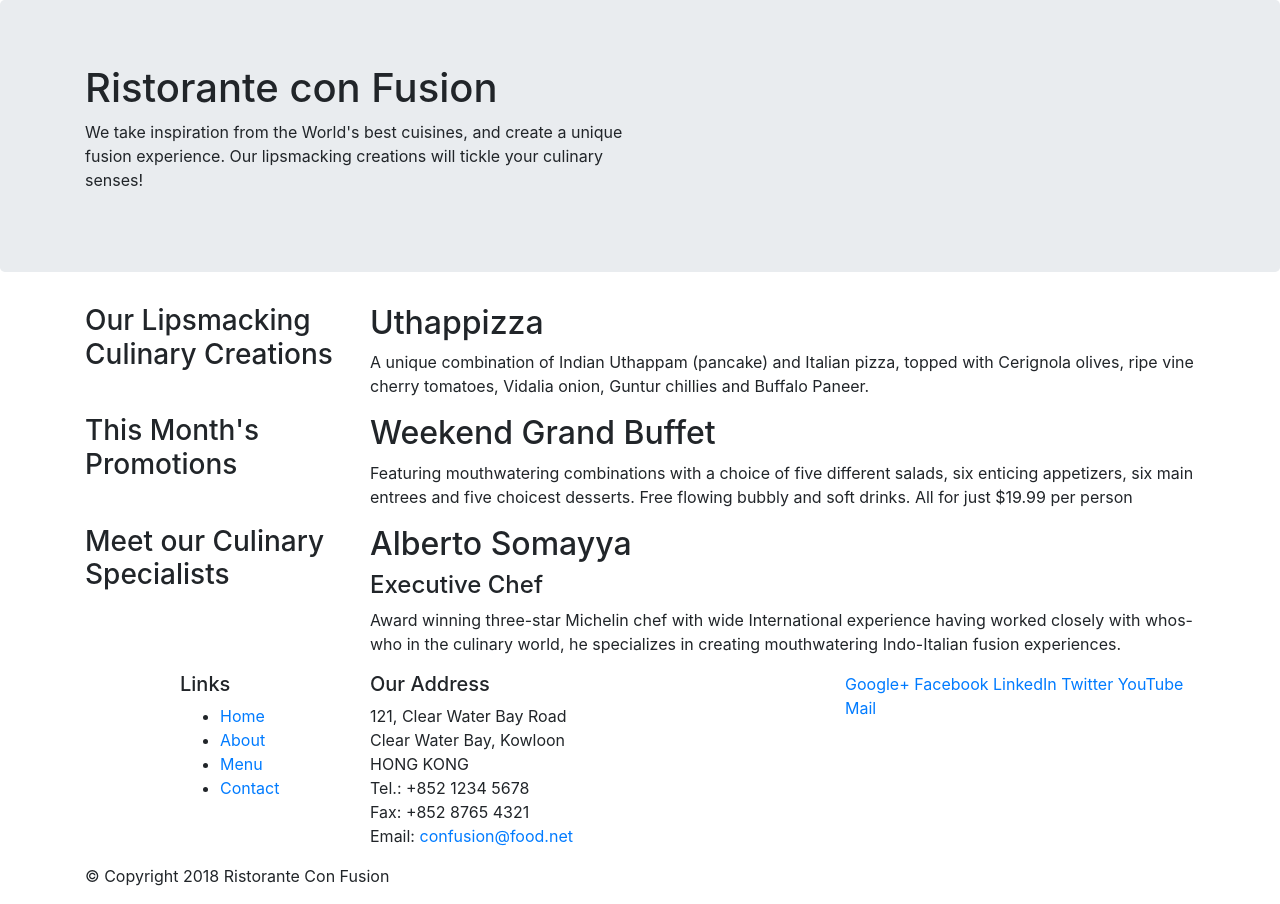
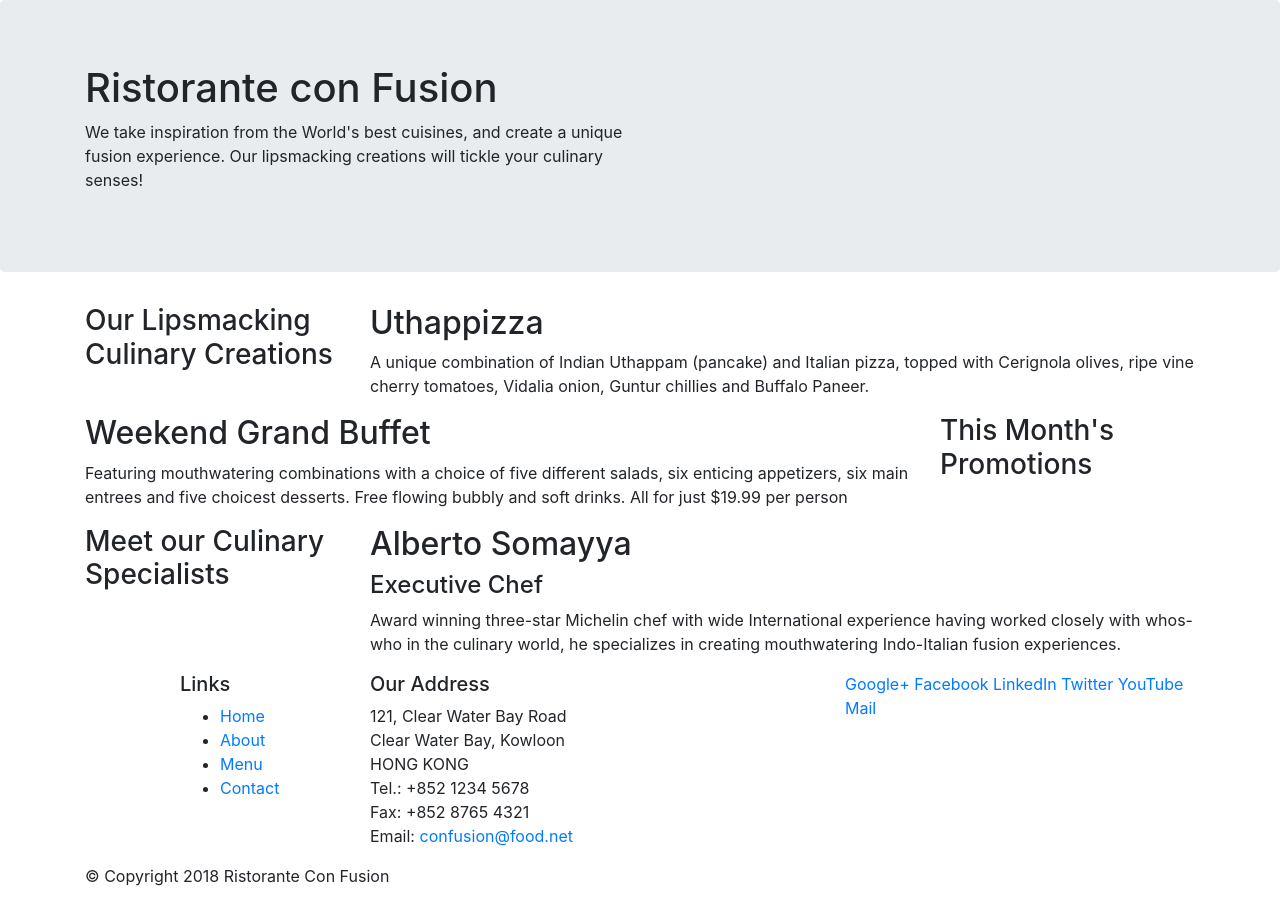
Before and after one commit to JT-77/Bootstrap4, a website: page index.html in a window 1280 px wide. Drawn offline with nearby package versions, Linux system fonts and the light colour scheme.

Commit message:
re part1

```diff
--- a/index.html
+++ b/index.html
@@ -40,10 +40,10 @@
 
 
         <div class="row">
-            <div class="col-12 col-sm-last col-sm-4 col-md-3">
+            <div class="col-12 order-sm-last col-sm-4 col-md-3">
                 <h3>This Month's Promotions</h3>
             </div>
-            <div class="col-12 col-sm-first col-sm col-md">
+            <div class="col-12 order-sm-first col-sm col-md">
                 <h2>Weekend Grand Buffet</h2>
                 <p>Featuring mouthwatering combinations with a choice of five different salads, six enticing appetizers, six main entrees and five choicest desserts. Free flowing bubbly and soft drinks. All for just $19.99 per person </p>
             </div>
```
